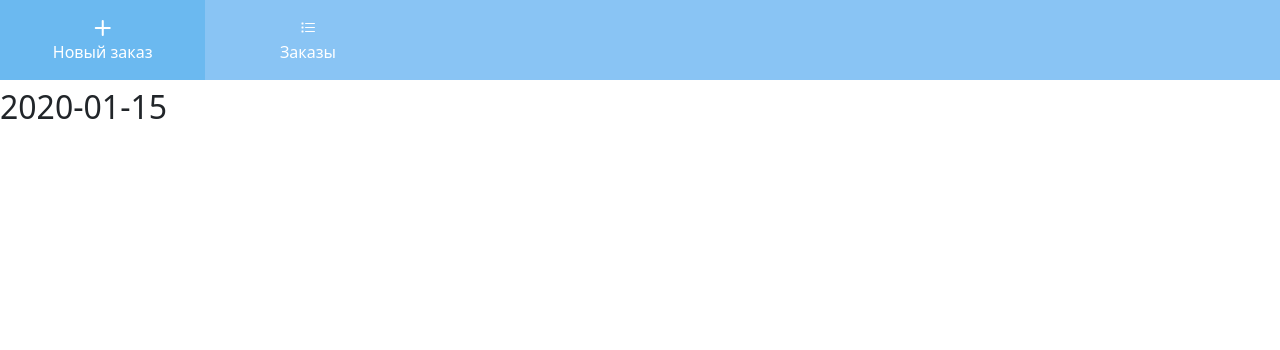
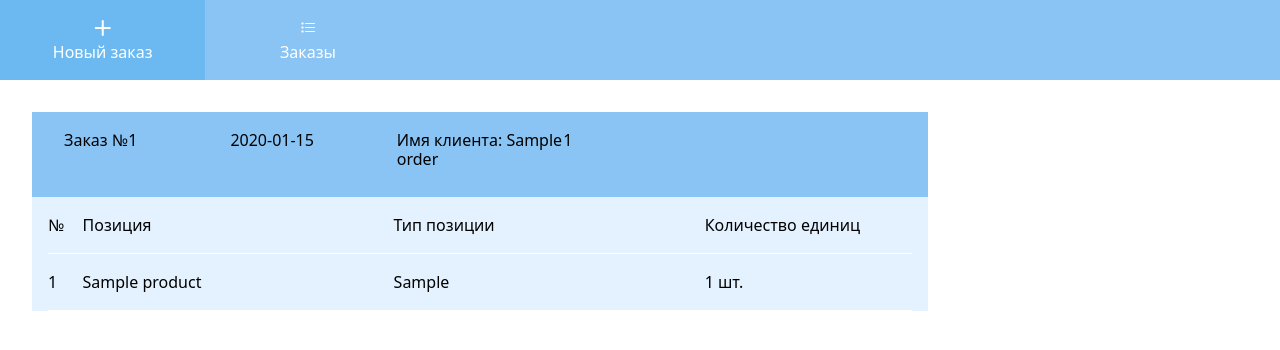
Before and after one commit to MustafinMP/CatCoffee, a Flask app: page /order/all in a window 1280 px wide. Shown: the top 350 px of the page. Run offline with Flask 3, Linux system fonts and the light colour scheme; a user stored in the database is signed in; tables that the repository leaves empty hold one stand-in row (values such as "Sample post").

Commit message:
Add new functions

```diff
--- a/backend/main.py
+++ b/backend/main.py
@@ -27,7 +27,9 @@
 
 @app.route('/')
 def index():
-    return 'Hello world'
+    if current_user.is_authenticated:
+        return redirect(url_for('order.orders'))
+    return redirect(url_for('auth.login'))
 
 
 @app.errorhandler(404)
--- a/backend/order/repository.py
+++ b/backend/order/repository.py
@@ -1,13 +1,13 @@
-from sqlalchemy import select, and_, delete
-from sqlalchemy.orm import Session
+from sqlalchemy import select, and_
+from sqlalchemy.orm import Session, joinedload
 
-from order.models import Order, Position
+from order.models import Order, Position, Product
 
 statuses = {
     0: 'Создан',
     1: 'В работе',
     2: 'Готов к выдаче',
-    3: 'выдан',
+    3: 'Выдан',
 }
 
 
@@ -15,21 +15,24 @@
     def __init__(self, session: Session):
         self.session: Session = session
 
-    def get_by_id(self, user_id: int) -> Order | None:
-        stmt = select(Order).where(Order.id == user_id)
+    def get_by_id(self, order_id: int) -> Order | None:
+        stmt = select(Order).where(Order.id == order_id).options(joinedload(Order.positions))
         return self.session.scalar(stmt)
 
-    def create(self, barista_id: int, is_payment_method_cash: bool, status_id: int = 0):
+    def create(self, barista_id: int, client_name: str, is_payment_method_cash: bool = True,
+               status_id: int = 0):
         order = Order()
         order.barista_id = barista_id
+        order.client_name = client_name
         order.payment_method = 'Наличными' if is_payment_method_cash else 'По карте'
         order.status = statuses[status_id]
         self.session.add(order)
         self.session.commit()
+        return order.id
 
     def get_by_employee_id(self, employee_id: int) -> list[Order]:
-        stmt = select(Order).where(Order.barista_id == employee_id)
-        return self.session.scalars(stmt).unique().all()
+        stmt = select(Order).where(Order.barista_id == employee_id).options(joinedload(Order.positions))
+        return self.session.scalars(stmt).unique().fetchall()
 
     def set_status(self, order_id, new_status_id: int):
         order = self.get_by_id(order_id)
@@ -71,3 +74,12 @@
             else:
                 self.session.merge(position)
             self.session.commit()
+
+
+class ProductRepository:
+    def __init__(self, session: Session):
+        self.session: Session = session
+
+    def get_all(self) -> list[Product]:
+        stmt = select(Product)
+        return self.session.scalars(stmt).unique().all()
--- a/backend/order/service.py
+++ b/backend/order/service.py
@@ -1,10 +1,34 @@
 from flask_login import current_user
 
 import db_session
-from order.repository import OrderRepository
+from order.repository import OrderRepository, ProductRepository
 
 
 def get_all_orders():
     with db_session.create_session() as session:
         repository = OrderRepository(session)
         return repository.get_by_employee_id(current_user.id)
+
+
+def create_order(client_name):
+    with db_session.create_session() as session:
+        repository = OrderRepository(session)
+        return repository.create(current_user.id, client_name)
+
+
+def get_all_products():
+    with db_session.create_session() as session:
+        repository = ProductRepository(session)
+        return repository.get_all()
+
+
+def get_order(order_id):
+    with db_session.create_session() as session:
+        repository = OrderRepository(session)
+        return repository.get_by_id(order_id)
+
+
+def add_position_to_order(order_id, product_id):
+    with db_session.create_session() as session:
+        repository = OrderRepository(session)
+        repository.add_position(order_id, product_id)
--- a/backend/order/views.py
+++ b/backend/order/views.py
@@ -1,6 +1,7 @@
-from flask import Blueprint, render_template
+from flask import Blueprint, render_template, redirect, url_for
 import order.service as srv
 from auth.permissions import only_for_barista
+from order.forms import CreateOrderForm
 
 blueprint = Blueprint('order', __name__)
 prefix = '/order'
@@ -11,3 +12,28 @@
 def orders():
     orders = srv.get_all_orders()
     return render_template(prefix + '/orders.html', orders=orders)
+
+
+@only_for_barista
+@blueprint.route('/new', methods=['GET', 'POST'])
+def new_order():
+    form = CreateOrderForm()
+    if form.validate_on_submit():
+        order_id = srv.create_order(form.client_name.data)
+        return redirect(f'edit/{order_id}')
+    return render_template(prefix + '/new_order.html', form=form)
+
+
+@only_for_barista
+@blueprint.route('/edit/<order_id>', methods=['GET'])
+def edit_order(order_id: int):
+    order = srv.get_order(order_id)
+    products = srv.get_all_products()
+    return render_template(prefix + '/edit_order.html', products=products, order=order)
+
+
+@only_for_barista
+@blueprint.route('/add/<order_id>/<product_id>')
+def add_position(order_id: int, product_id: int):
+    srv.add_position_to_order(order_id, product_id)
+    return redirect(f'/order/edit/{order_id}')
--- /dev/null
+++ b/static/css/orders.css
@@ -0,0 +1,22 @@
+.order {
+    display: block;
+    margin: 2rem;
+    background: var(--color-light-blue);
+    text-decoration: none;
+    color: black;
+    width: 70%;
+}
+
+.order-header {
+    display: grid;
+    grid-template-columns: 2fr 2fr 2fr 4fr;
+    background: var(--color-blue);
+    padding: 1.2rem 2rem;
+}
+
+.order-item {
+    display: grid;
+    grid-template-columns: 1fr 9fr 9fr 6fr;
+    margin: 1rem;
+    border-bottom: 1px solid white;
+}
--- a/templates/auth/login.html
+++ b/templates/auth/login.html
@@ -26,10 +26,6 @@
         </div>
         {% endfor %}
     </div>
-    <p>{{ form.submit(type="submit", class="form-button primary-filled") }}</p>
-    <hr width="100%" size="2">
-    <a href="/auth/register" class="register-a light-filled">
-        Зарегистрироваться
-    </a>
+    <p>{{ form.submit(type="submit", class="form-button") }}</p>
 </form>
 {% endblock %}
--- a/templates/navbar.html
+++ b/templates/navbar.html
@@ -1,6 +1,6 @@
 <header class="header-navbar">
     <nav>
-        <a id="navbar-new-order" href="" class="navbar-item">
+        <a id="navbar-new-order" href="{{ url_for('order.new_order') }}" class="navbar-item">
             <i class="bi bi-plus-lg"></i>
             <div class="">Новый заказ</div>
         </a>
--- a/templates/order/orders.html
+++ b/templates/order/orders.html
@@ -6,8 +6,31 @@
 
 {% block content %}
 {% for order in orders %}
-<article class="order">
-    <h2>{{ order.date }}</h2>
-</article>
+<a class="order" href="edit/{{ order.id }}">
+    <div class="order-header">
+        <h6>Заказ №{{ order.id }}</h6>
+        <h6>{{ order.date }}</h6>
+        <h6>Имя клиента: {{ order.client_name }}</h6>
+        <h6>{{ order.status }}</h6>
+    </div>
+    {% if order.positions %}
+    <div class="order-item">
+        <p>№</p>
+        <p>Позиция</p>
+        <p>Тип позиции</p>
+        <p>Количество единиц</p>
+    </div>
+    {% for position in order.positions %}
+    <div class="order-item">
+        <p>{{ loop.index }}</p>
+        <p>{{ position.product.name }}</p>
+        <p>{{ position.product.type }}</p>
+        <p>{{ position.count }} шт.</p>
+    </div>
+    {% endfor %}
+    {% else %}
+    <p>Нет выбранных позиций</p>
+    {% endif %}
+</a>
 {% endfor %}
 {% endblock %}
```
Also changed, not shown: backend/auth/views.py (+2 -9 lines), backend/order/forms.py (added, +8 -0 lines), backend/order/models.py (+15 -12 lines), static/css/edit_order.css (added, +26 -0 lines), templates/order/edit_order.html (added, +88 -0 lines), templates/order/new_order.html (added, +22 -0 lines).
